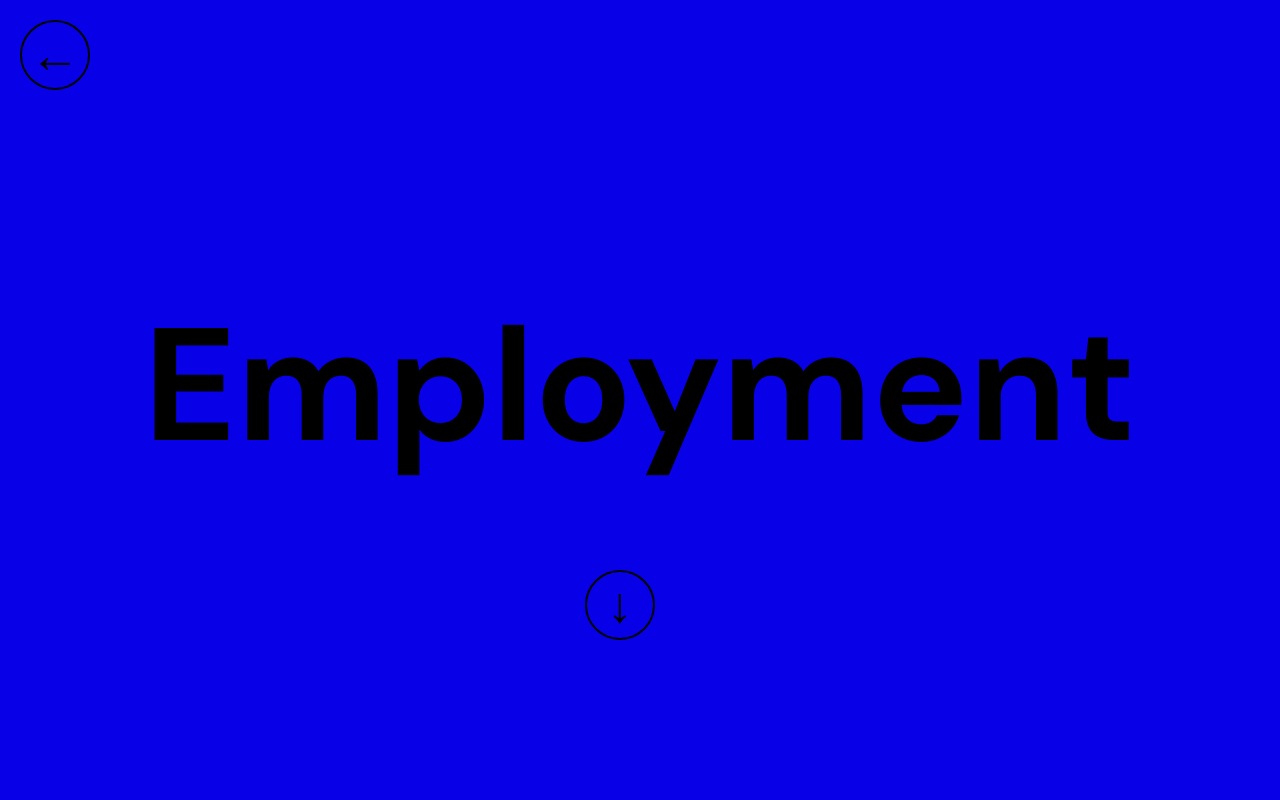
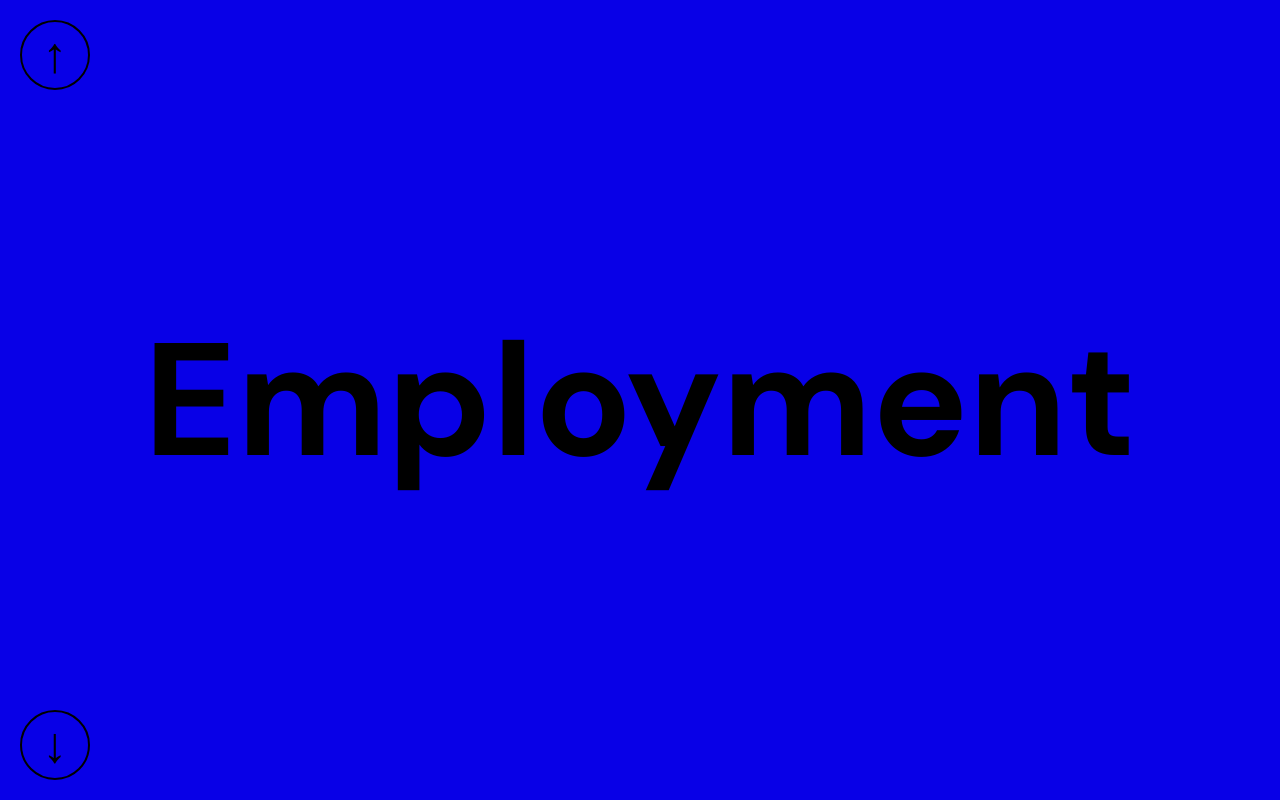
Before and after one commit to rdininno/robert-dininno-dot-com, a React (Create React App) app: page / in a window 1280 px wide. Both pictures are taken after a click on the button "Employment". Built offline with nearby package versions, Linux system fonts and the light colour scheme.

Commit message:
update employment page arrows

```diff
--- a/src/App.css
+++ b/src/App.css
@@ -57,24 +57,23 @@ header p {
 }
 
 .back-button {
-  position: relative;
+  position: absolute;
   top: 20px;
   left: 20px;
   z-index: 10;
 }
 
 .down-button {
-  position: relative;
-  bottom: 20px;
-  right: 20px;
-  margin-top: 100px;
+  position: absolute; /* Use 'fixed' to keep it at the bottom left regardless of scrolling */
+  bottom: 20px; /* Distance from the bottom */
+  left: 20px; /* Distance from the left */
+  z-index: 10;
 }
 
 .up-button {
   position: relative;
   bottom: 20px;
-  left: 50%;
-  right: 50%;
+  left: 20px;
 }
 
 .resume {
--- a/src/components/Employment.js
+++ b/src/components/Employment.js
@@ -4,14 +4,13 @@ import Job from "./Job"; // Import the Job component
 export default function Employment({ onMenuSelect }) {
   return (
     <div className="employment" id="employment-section">
-      <div className="back-button">
-        <ArrowButton
-          direction="left"
-          onClick={() => onMenuSelect("MainPage")}
-        />
-      </div>
-
       <header className="header">
+        <div className="back-button">
+          <ArrowButton
+            direction="up"
+            onClick={() => onMenuSelect("MainPage")}
+          />
+        </div>
         <h1>Employment</h1>
         <div className="down-button">
           <ArrowButton
```
